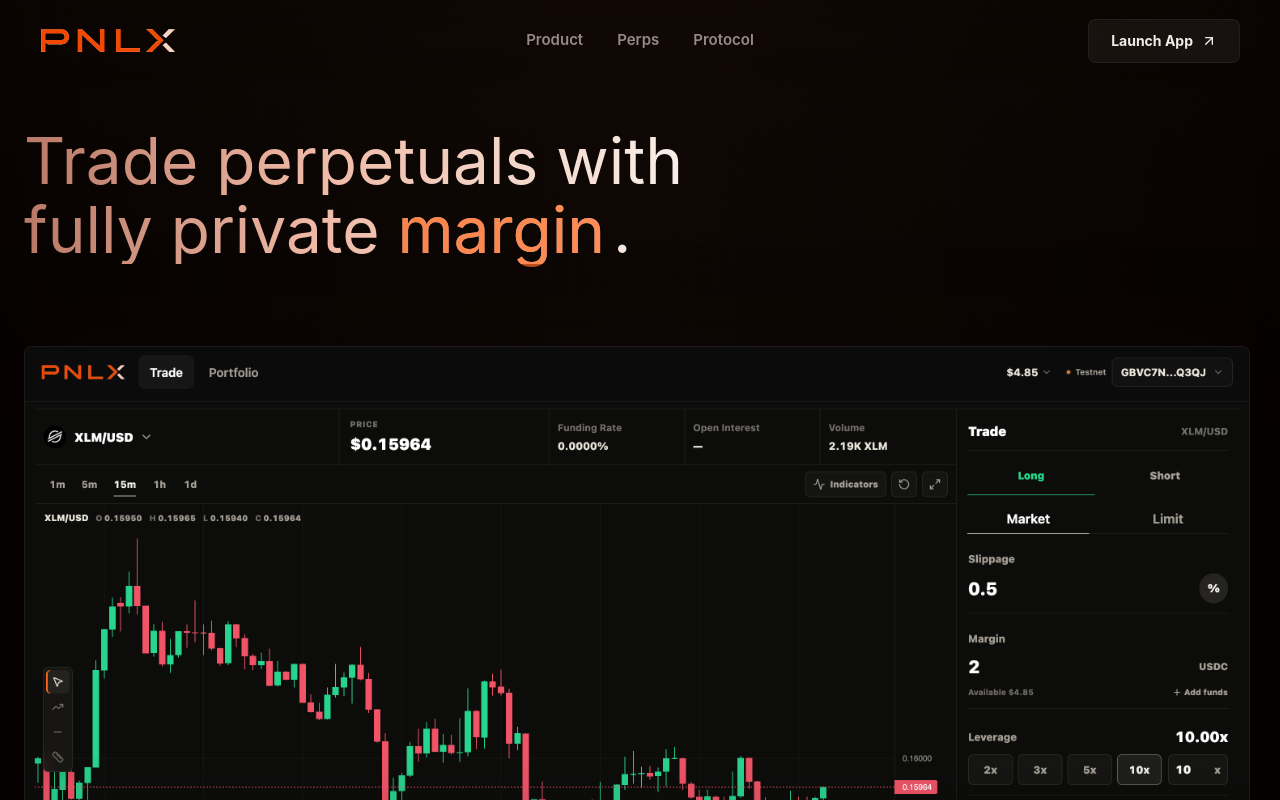
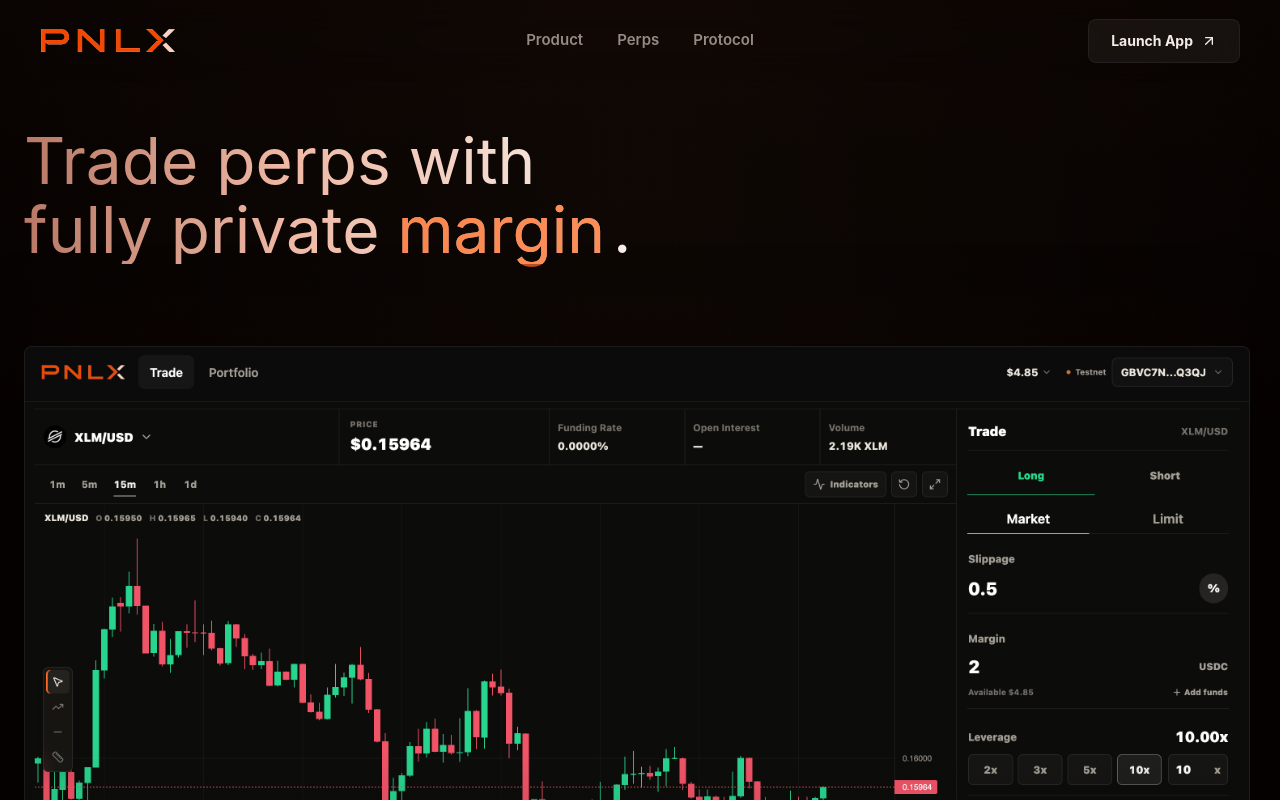
Before and after one commit to chigozzdevv/PNLX, a Next.js app in the folder client/: page / in a window 1280 px wide. Shown: the top 800 px of the page. Built offline with nearby package versions, Linux system fonts and the light colour scheme.

Commit message:
fix: tighten hero headline wording

```diff
--- a/client/src/components/landing/sections/hero.tsx
+++ b/client/src/components/landing/sections/hero.tsx
@@ -6,7 +6,7 @@
     <section className="landing-hero">
       <div className="landing-hero-content">
         <h1>
-          <span className="landing-hero-line">Trade perpetuals with</span>
+          <span className="landing-hero-line">Trade perps with</span>
           <span className="landing-hero-line">
             fully private <HeroRotator />.
           </span>
```
